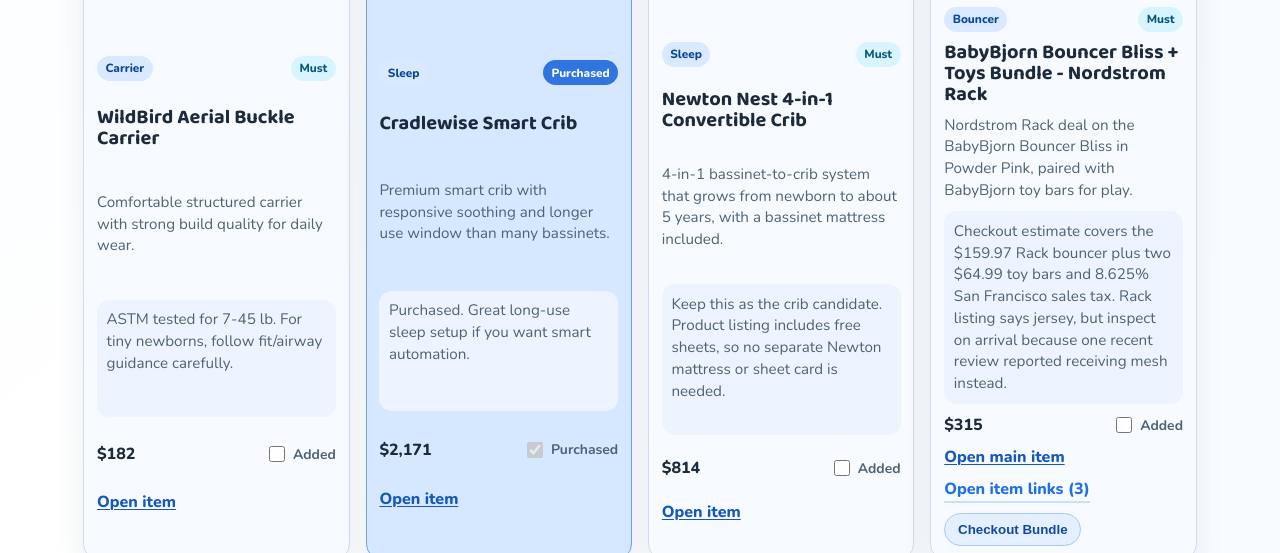
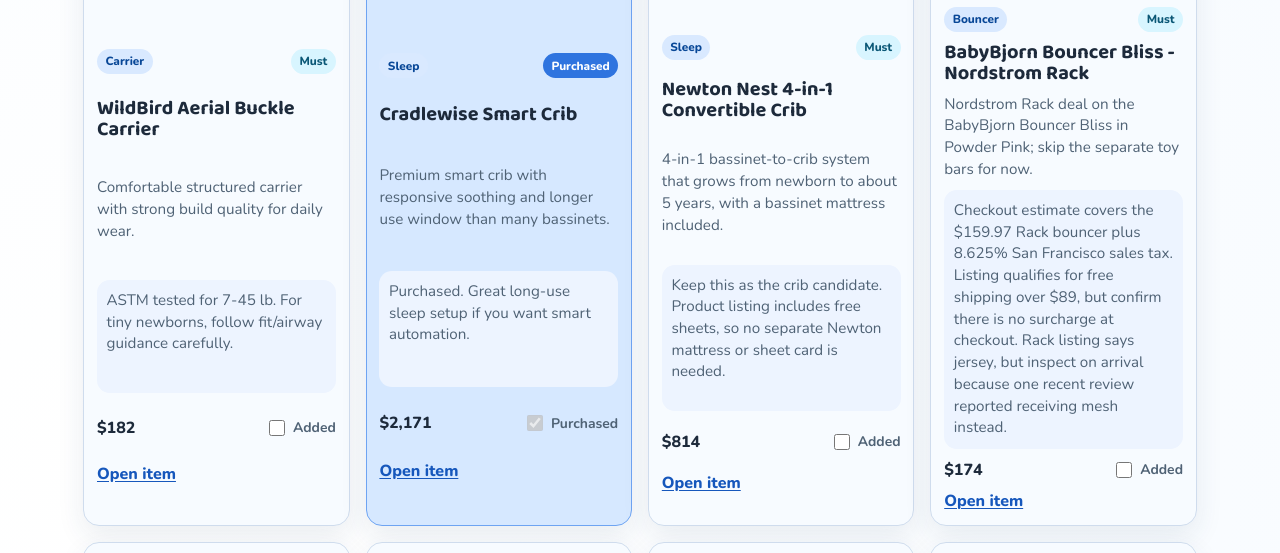
Before and after one commit to Shef1000/baby-items-site, a website: page baby-items.html in a window 1280 px wide. Shown: the part 921-1474 px from the top of the page. Drawn offline with nearby package versions, Linux system fonts and the light colour scheme; grey boxes are pictures that could not be loaded.

Commit message:
Remove bouncer toy add-ons

```diff
--- a/baby-items.html
+++ b/baby-items.html
@@ -147,7 +147,7 @@
       </article>
     </template>
 
-    <script src="./script.js?v=20260704-nordstrom-bouncer"></script>
-    <script src="./formula-section.js?v=20260704-nordstrom-bouncer"></script>
+    <script src="./script.js?v=20260704-nordstrom-bouncer-no-toys"></script>
+    <script src="./formula-section.js?v=20260704-nordstrom-bouncer-no-toys"></script>
   </body>
 </html>
--- a/script.js
+++ b/script.js
@@ -44,31 +44,17 @@ const items = {
     },
     {
       id: "babybjorn-bouncer-toy-bundle",
-      name: "BabyBjorn Bouncer Bliss + Toys Bundle - Nordstrom Rack",
+      name: "BabyBjorn Bouncer Bliss - Nordstrom Rack",
       category: "Bouncer",
       priority: "Must",
-      price: 289.95,
-      checkoutPrice: 315,
+      price: 159.97,
+      checkoutPrice: 174,
       purchased: false,
       image:
         "https://n.nordstrommedia.com/it/7c950a49-0d1b-47a0-b61d-b2303e278db8.jpeg?w=780&h=1170&crop=pad&dpr=2",
-      why: "Nordstrom Rack deal on the BabyBjorn Bouncer Bliss in Powder Pink, paired with BabyBjorn toy bars for play.",
-      notes: "Checkout estimate covers the $159.97 Rack bouncer plus two $64.99 toy bars and 8.625% San Francisco sales tax. Rack listing says jersey, but inspect on arrival because one recent review reported receiving mesh instead.",
-      url: "https://www.nordstromrack.com/s/babybjorn-bouncer-bliss-convertible-jersey-baby-bouncer/5481599?color=powder+pink&size=one+size",
-      links: [
-        {
-          label: "Nordstrom Rack Bouncer Bliss - Powder Pink",
-          url: "https://www.nordstromrack.com/s/babybjorn-bouncer-bliss-convertible-jersey-baby-bouncer/5481599?color=powder+pink&size=one+size"
-        },
-        {
-          label: "Toy for Bouncer - Googly eyes Pastel",
-          url: "https://www.babybjorn.com/products/baby-bouncers/accessories-baby-bouncer/toy-for-bouncer-googly-eyes/pastel/"
-        },
-        {
-          label: "Toy for Bouncer - Soft friends Neutrals",
-          url: "https://www.babybjorn.com/products/baby-bouncers/accessories-baby-bouncer/toy-for-bouncer-soft-friends/neutrals/"
-        }
-      ]
+      why: "Nordstrom Rack deal on the BabyBjorn Bouncer Bliss in Powder Pink; skip the separate toy bars for now.",
+      notes: "Checkout estimate covers the $159.97 Rack bouncer plus 8.625% San Francisco sales tax. Listing qualifies for free shipping over $89, but confirm there is no surcharge at checkout. Rack listing says jersey, but inspect on arrival because one recent review reported receiving mesh instead.",
+      url: "https://www.nordstromrack.com/s/babybjorn-bouncer-bliss-convertible-jersey-baby-bouncer/5481599?color=powder+pink&size=one+size"
     },
     {
       id: "nuna-pipa-aire-rx",
```
Also changed, not shown: index.html (+2 -2 lines).
